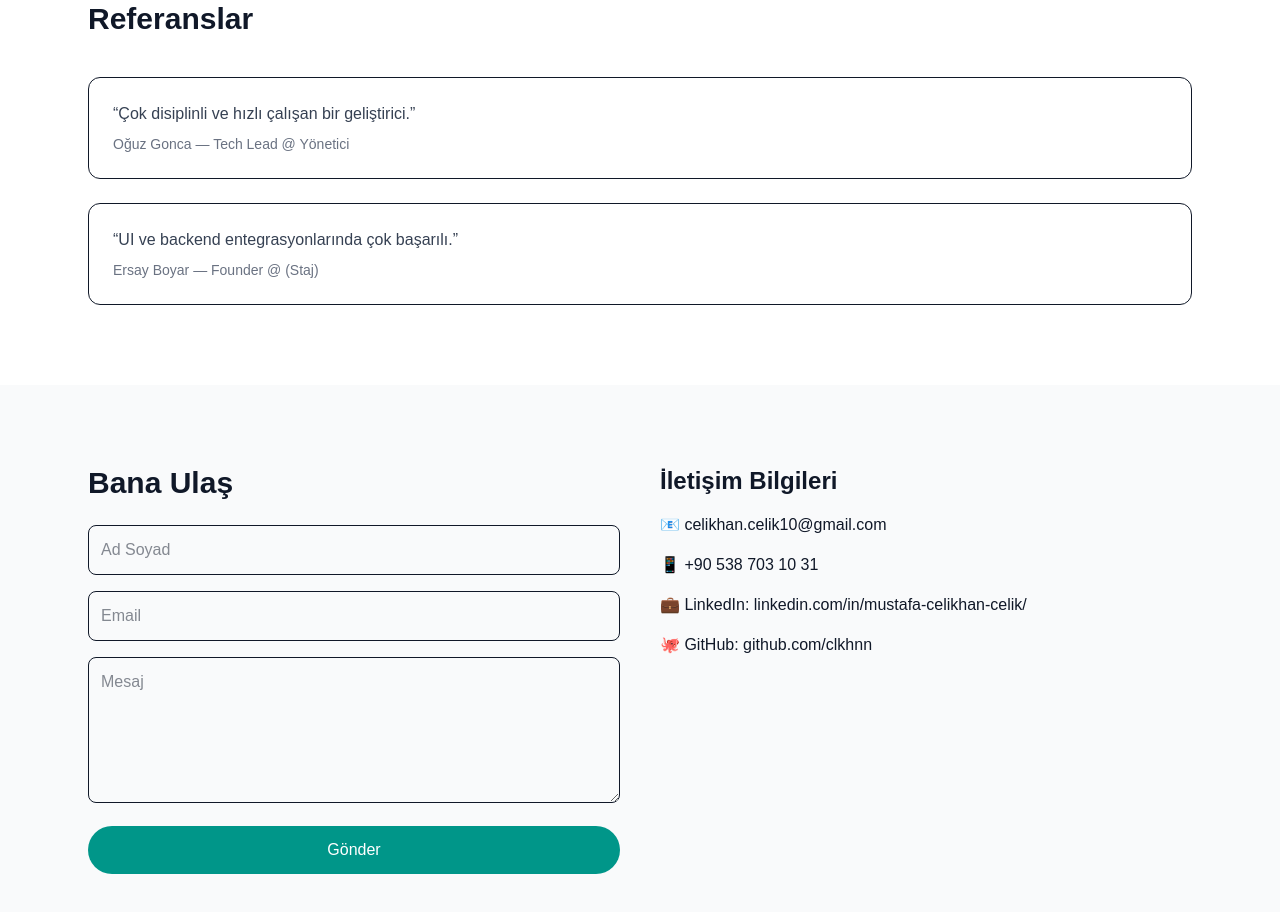
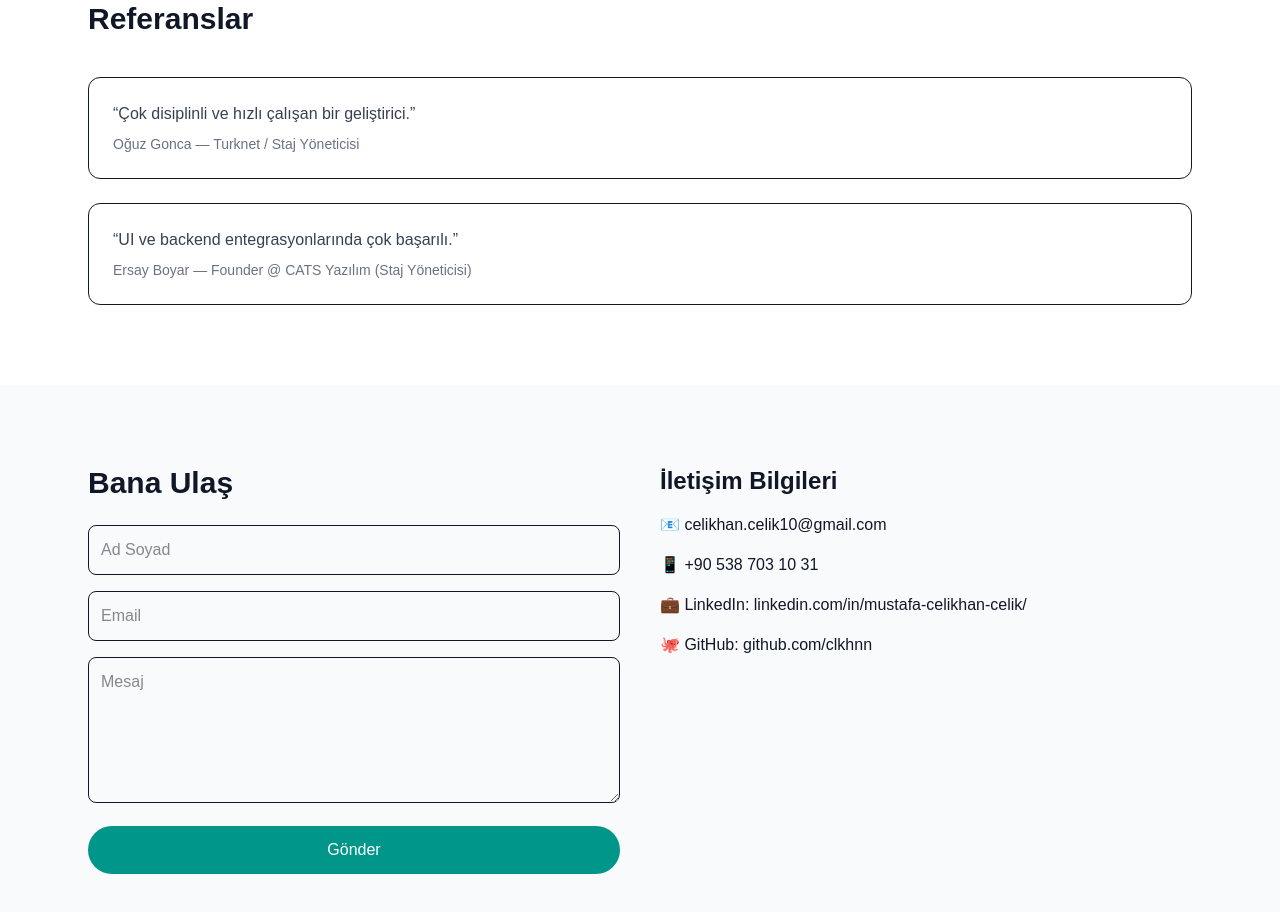
Before and after one commit to clkhnn/my-portfolio-website, a Next.js app: page / in a window 1280 px wide. Shown: the part 2000-2912 px from the top of the page. Built offline with nearby package versions, Linux system fonts and the light colour scheme.

Commit message:
References changed

```diff
--- a/src/app/page.tsx
+++ b/src/app/page.tsx
@@ -168,7 +168,7 @@ becerilerimi daha da geliştirmek amacıyla halen çeşitli kurslar almaktayım.
             “Çok disiplinli ve hızlı çalışan bir geliştirici.”
           </p>
           <p className="text-sm text-gray-500 mt-2">
-            Oğuz Gonca — Tech Lead @ Yönetici
+            Oğuz Gonca — Turknet / Staj Yöneticisi
           </p>
         </div>
 
@@ -177,7 +177,7 @@ becerilerimi daha da geliştirmek amacıyla halen çeşitli kurslar almaktayım.
             “UI ve backend entegrasyonlarında çok başarılı.”
           </p>
           <p className="text-sm text-gray-500 mt-2">
-            Ersay Boyar — Founder @ (Staj)
+            Ersay Boyar — Founder @ CATS Yazılım (Staj Yöneticisi)
           </p>
         </div>
 
```
